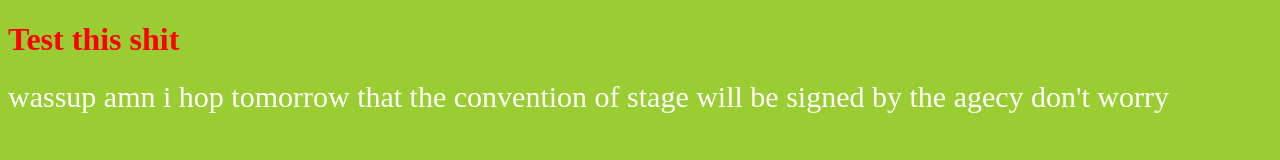
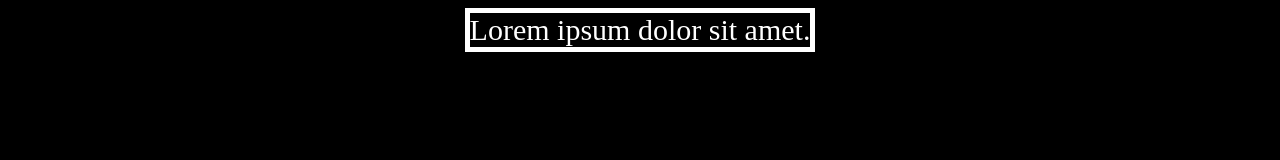
Before and after one commit to ronabrida/TestSomeThing, a plain HTML site: page index.html in a window 1280 px wide. Drawn offline with Linux system fonts and the light colour scheme.

Commit message:
nothing on js file and a Bg color to black

```diff
--- a/app.js
+++ b/app.js
@@ -1 +1 @@
-alert('salam alaykoum');
+// nothing here
--- a/index.html
+++ b/index.html
@@ -8,7 +8,6 @@
     <script src="app.js"></script>
 </head>
 <body>
-    <h1>Test this shit</h1>
-    <div>wassup amn i hop tomorrow that the convention of stage will be signed by the agecy don't worry</div>
+    <p>Lorem ipsum dolor sit amet.</p>
 </body>
 </html>
--- a/style.css
+++ b/style.css
@@ -1,12 +1,12 @@
-h1 {
-    color: red;
-}
-
-div {
+p {
     font-size: 30px;
     color: white;
+    border: 5px solid white;
+    width: fit-content;
+    padding: 20ox;
+    margin: 0 auto;
 }
 
 body {
-    background-color: yellowgreen;
+    background-color: black;
 }
```
